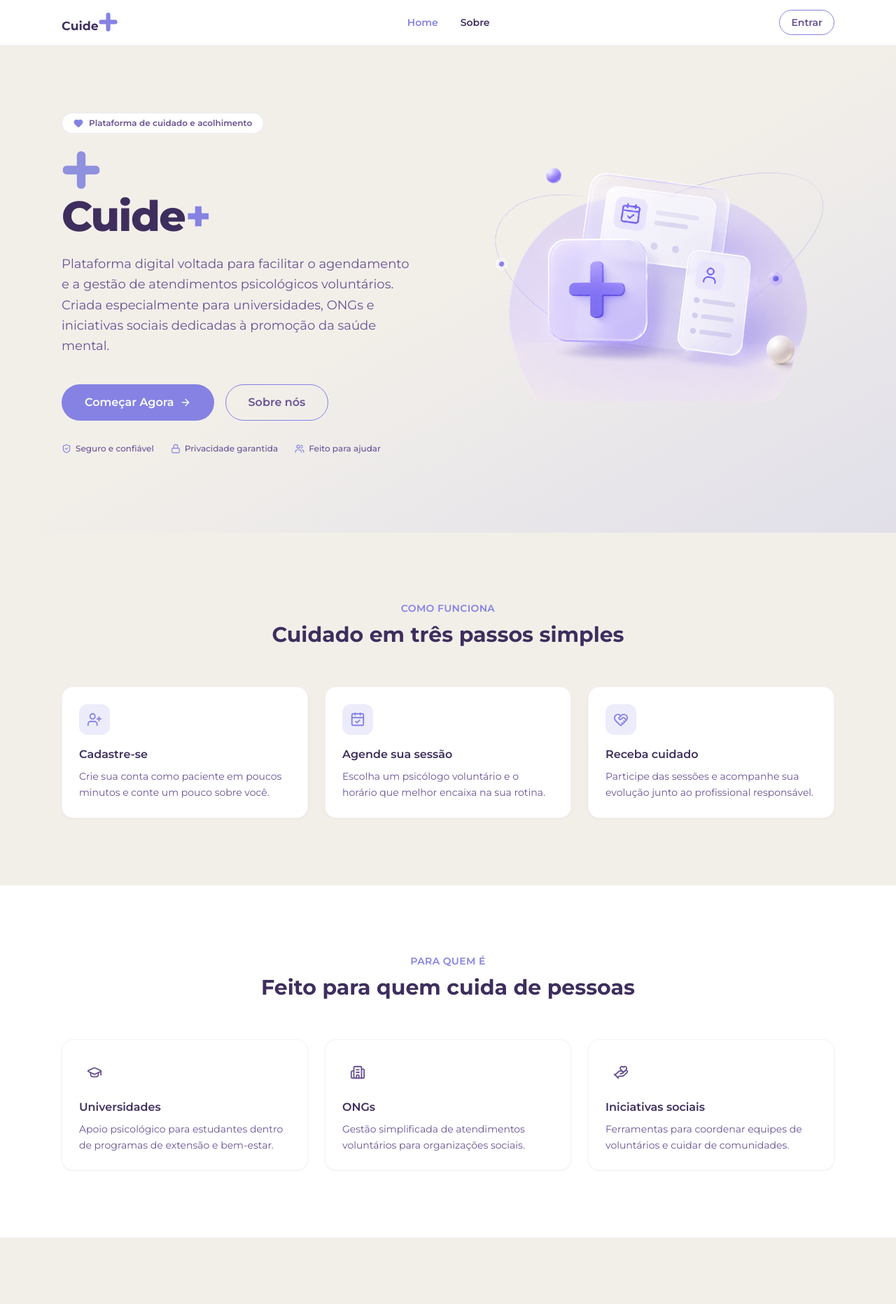
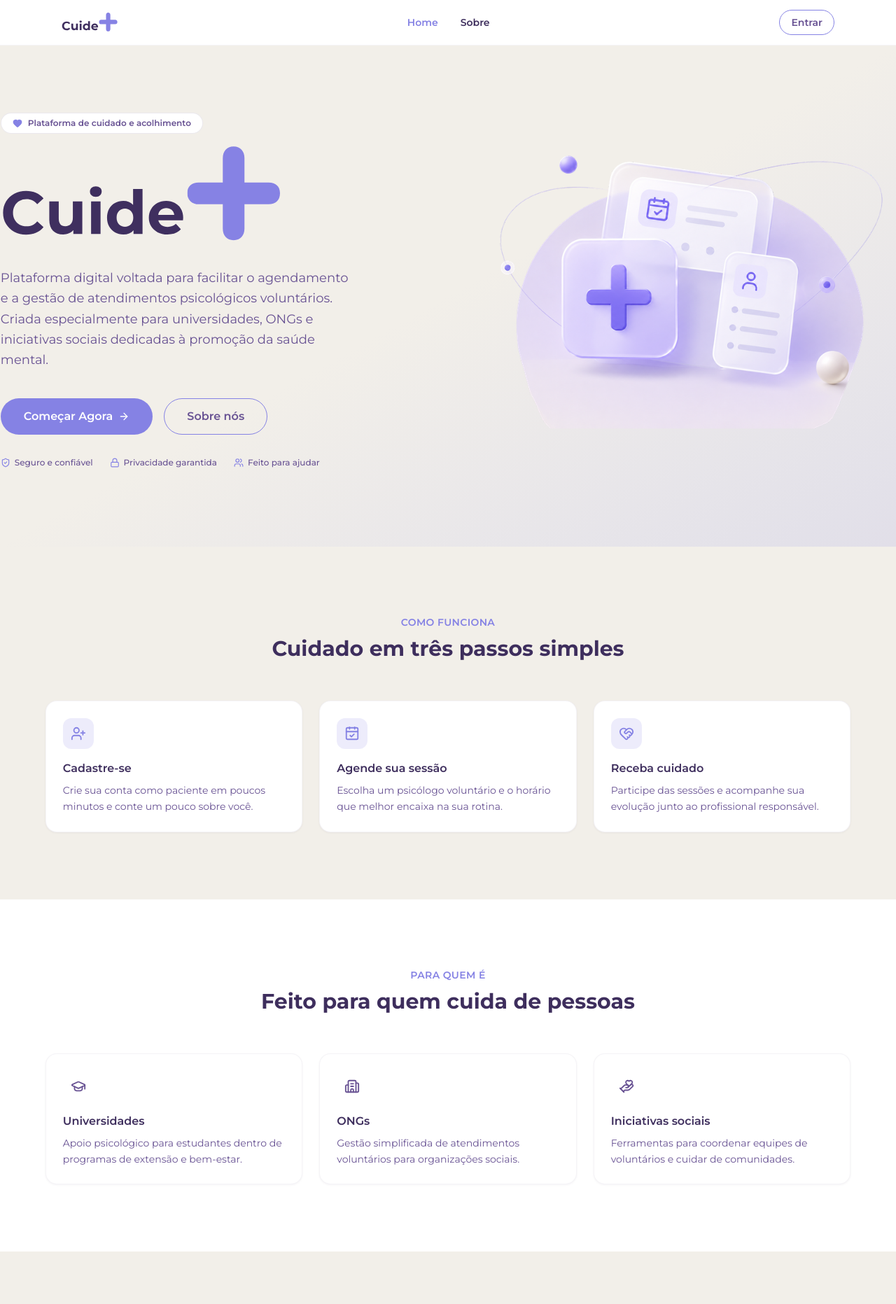
Before and after one commit to coffeecliff/Cuidemais-frontend-v2, a React (Vite) app: page / in a window 1280 px wide. Shown: the top 1863 px of the page at 70% size. Built offline with nearby package versions, Linux system fonts and the light colour scheme.

Commit message:
dimensões da hero atualizada

```diff
--- a/src/pages/public/Home.jsx
+++ b/src/pages/public/Home.jsx
@@ -80,7 +80,7 @@ export function Home() {
 
       {/* Hero */}
       <section className="relative overflow-hidden bg-gradient-to-br from-background via-background to-light/15">
-        <div className="mx-auto grid max-w-6xl gap-12 px-6 pb-20 pt-16 md:grid-cols-2 md:items-center md:pb-28 md:pt-24">
+        <div className="mx-auto grid max-w-360 gap-12 px-[0.8px] pb-20 pt-16 md:grid-cols-2 md:items-center md:pb-28 md:pt-24">
           <div className="text-center md:text-left">
             <motion.span
               initial={{ opacity: 0, y: 12 }}
@@ -92,22 +92,13 @@ export function Home() {
               Plataforma de cuidado e acolhimento
             </motion.span>
 
-            <motion.img
-              src="/logo.svg"
-              alt=""
-              initial={{ opacity: 0, scale: 0.85 }}
-              animate={{ opacity: 1, scale: 1 }}
-              transition={{ duration: 0.5, ease: 'easeOut', delay: 0.05 }}
-              className="mx-auto mt-6 h-14 w-14 md:mx-0"
-            />
-
             <motion.h1
               initial={{ opacity: 0, y: 12 }}
               animate={{ opacity: 1, y: 0 }}
               transition={{ duration: 0.5, delay: 0.1 }}
               className="mt-2 text-5xl font-extrabold tracking-tight text-dark sm:text-6xl"
             >
-              Cuide<span className="text-light">+</span>
+              <img src="/logo-text.svg" alt="Cuide+" className="h-40 w-auto" />
             </motion.h1>
 
             <motion.p
@@ -163,7 +154,7 @@ export function Home() {
       </section>
 
       {/* Como funciona */}
-      <section className="mx-auto max-w-6xl px-6 py-24">
+      <section className="mx-auto max-w-6xl px-[0.8px] py-24">
         <motion.div {...fadeUp} className="mb-14 text-center">
           <span className="text-sm font-semibold uppercase tracking-wide text-light">Como funciona</span>
           <h2 className="mt-2 text-3xl font-bold text-dark">Cuidado em três passos simples</h2>
@@ -186,7 +177,7 @@ export function Home() {
 
       {/* Para quem é */}
       <section className="bg-white py-24">
-        <div className="mx-auto max-w-6xl px-6">
+        <div className="mx-auto max-w-6xl px-[0.8px]">
           <motion.div {...fadeUp} className="mb-14 text-center">
             <span className="text-sm font-semibold uppercase tracking-wide text-light">Para quem é</span>
             <h2 className="mt-2 text-3xl font-bold text-dark">Feito para quem cuida de pessoas</h2>
@@ -209,7 +200,7 @@ export function Home() {
       </section>
 
       {/* Sobre */}
-      <section id="sobre" className="mx-auto max-w-6xl px-6 py-24">
+      <section id="sobre" className="mx-auto max-w-6xl px-[0.8px] py-24">
         <div className="grid items-center gap-12 md:grid-cols-2">
           <motion.div {...fadeUp}>
             <span className="text-sm font-semibold uppercase tracking-wide text-light">Sobre nós</span>
@@ -263,7 +254,7 @@ export function Home() {
 
       {/* CTA final */}
       <section className="bg-dark py-20">
-        <div className="mx-auto max-w-3xl px-6 text-center">
+        <div className="mx-auto max-w-3xl px-[0.8px] text-center">
           <div className="mx-auto mb-6 flex h-12 w-12 items-center justify-center rounded-xl bg-white/10 text-accent">
             <Sparkles size={22} />
           </div>
@@ -284,7 +275,7 @@ export function Home() {
       </section>
 
       <footer className="bg-white py-10">
-        <div className="mx-auto flex max-w-6xl flex-col items-center gap-3 px-6 text-center">
+        <div className="mx-auto flex max-w-6xl flex-col items-center gap-3 px-[0.8px] text-center">
           <img src="/logo-text.svg" alt="Cuide+" className="h-6 w-auto" />
           <p className="flex items-center gap-1.5 text-xs text-medium">
             <Clock size={13} />
```
